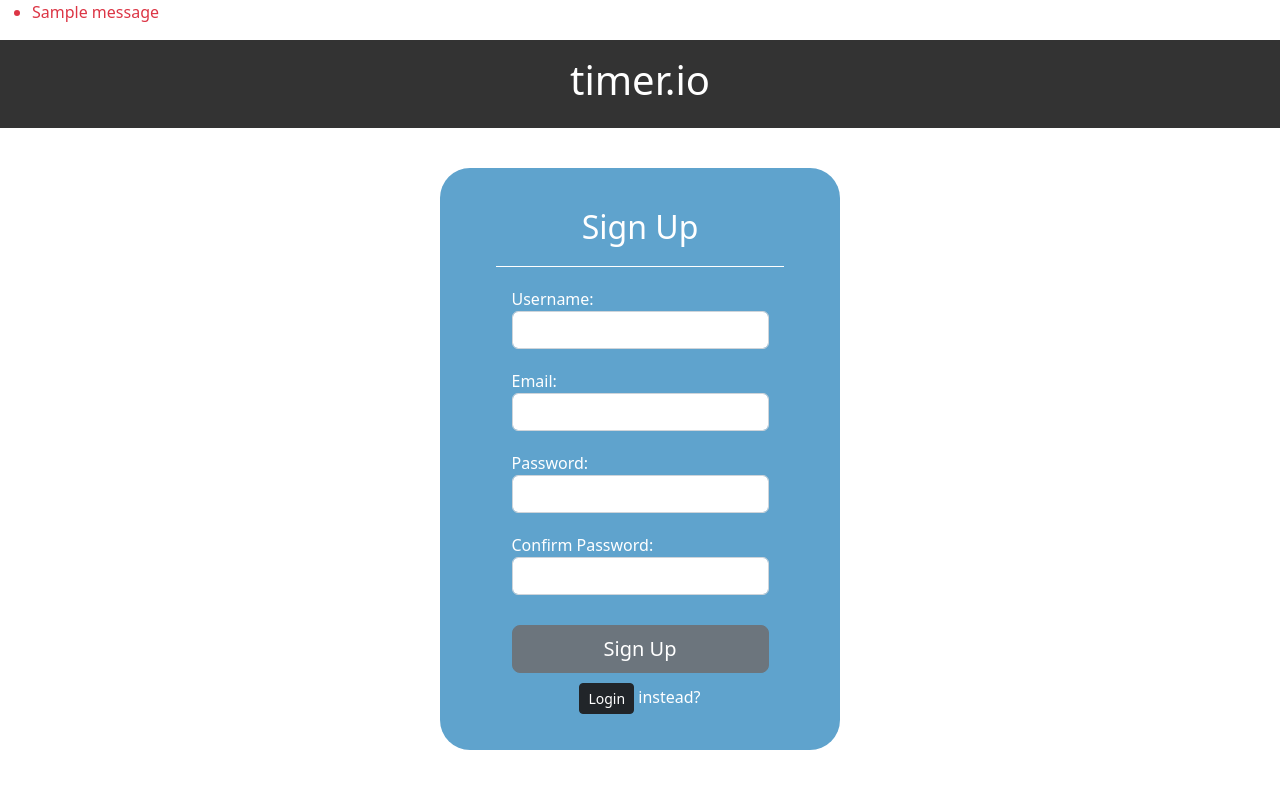
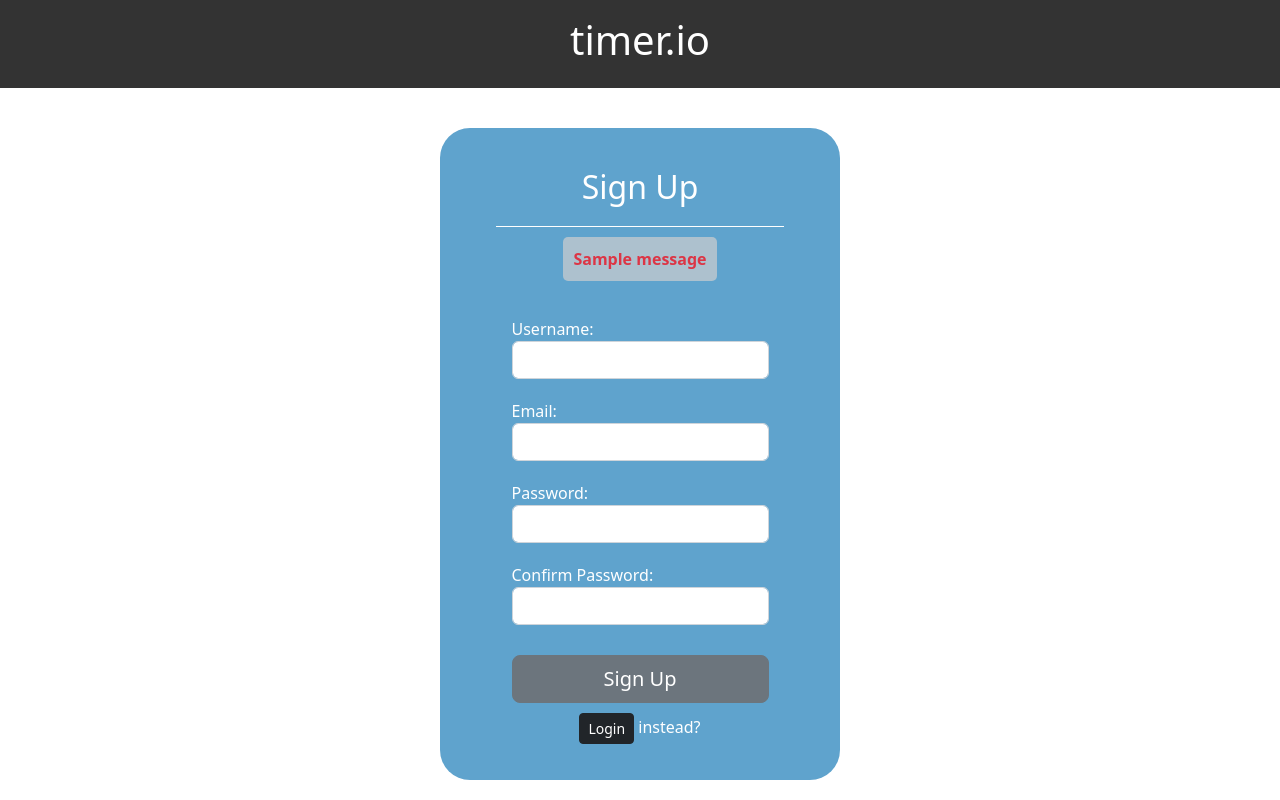
Before and after one commit to joshthecomposer/Exercise_Timers_CRUD, a Flask app: page / in a window 1280 px wide. Run offline with Flask 2, Linux system fonts and the light colour scheme; tables that the repository leaves empty or names only in its code hold one stand-in row (values such as "Sample post"); one stand-in notice (Sample message) is shown.

Commit message:
Slight fixes to flash messages

```diff
--- a/flask_app/static/css/custom/style.css
+++ b/flask_app/static/css/custom/style.css
@@ -105,3 +105,15 @@ label {
 .disabled-btn {
     pointer-events: none;
 }
+
+.flashes {
+    padding: 10px;
+    margin-top: 10px;
+    border-radius: 5px;
+    background-color: rgba(207, 207, 207, 0.7);
+    list-style: none;
+}
+
+li {
+    font-weight: bold;
+}
--- a/flask_app/templates/dashboard.html
+++ b/flask_app/templates/dashboard.html
@@ -76,7 +76,7 @@
         <div class="container">
             <div class="row">
             <div class="my-4 pb-3 rounded container bg-secondary d-flex flex-column align-items-center col-lg-5 col-md-8 col-sm-11" style="min-height:200px">
-                <h1 class="text-white card-header bg-secondary">Your Exercise Timers</h1>
+                <h1 class="text-white card-header bg-secondary">Your Timers</h1>
                 {% with messages = get_flashed_messages() %}
                 {% if messages %}
                 <div class="container message">
--- a/flask_app/templates/index.html
+++ b/flask_app/templates/index.html
@@ -12,18 +12,8 @@
     <title>Document</title>
 </head>
 <body>
-    {% with messages = get_flashed_messages() %}
-    {% if messages %}
-        <ul class=flashes>
-        {% for message in messages %}
-            <li class="text-danger">{{ message }}</li>
-        {% endfor %}
-        </ul>
-        {% endif %}
-    {% endwith %}
-
     <nav class="nav d-flex justify-content-end align-items-center" style="background-color:#333;">
-        <h1 class="p-3 text-white">timer.io</h2>
+        <h1 class="p-3 text-white">timer.io</h1>
     </nav>
     <div class="flex-ctr d-flex">
         <div id="login" class="form-card" style="display:none;">
@@ -45,6 +35,15 @@
         <div id="sign-up" class="form-card">
             <h2 class="form-head">Sign Up</h2>
             <div class="accent-ln"></div>
+            {% with messages = get_flashed_messages() %}
+                {% if messages %}
+                <ul class='flashes'>
+                {% for message in messages %}
+                    <li class="text-danger">{{ message }}</li>
+                {% endfor %}
+                </ul>
+                {% endif %}
+            {% endwith %}
             <div class="d-flex flex-column">
                 <form action="/register" method="POST">
                 <div class="form-field">
```
